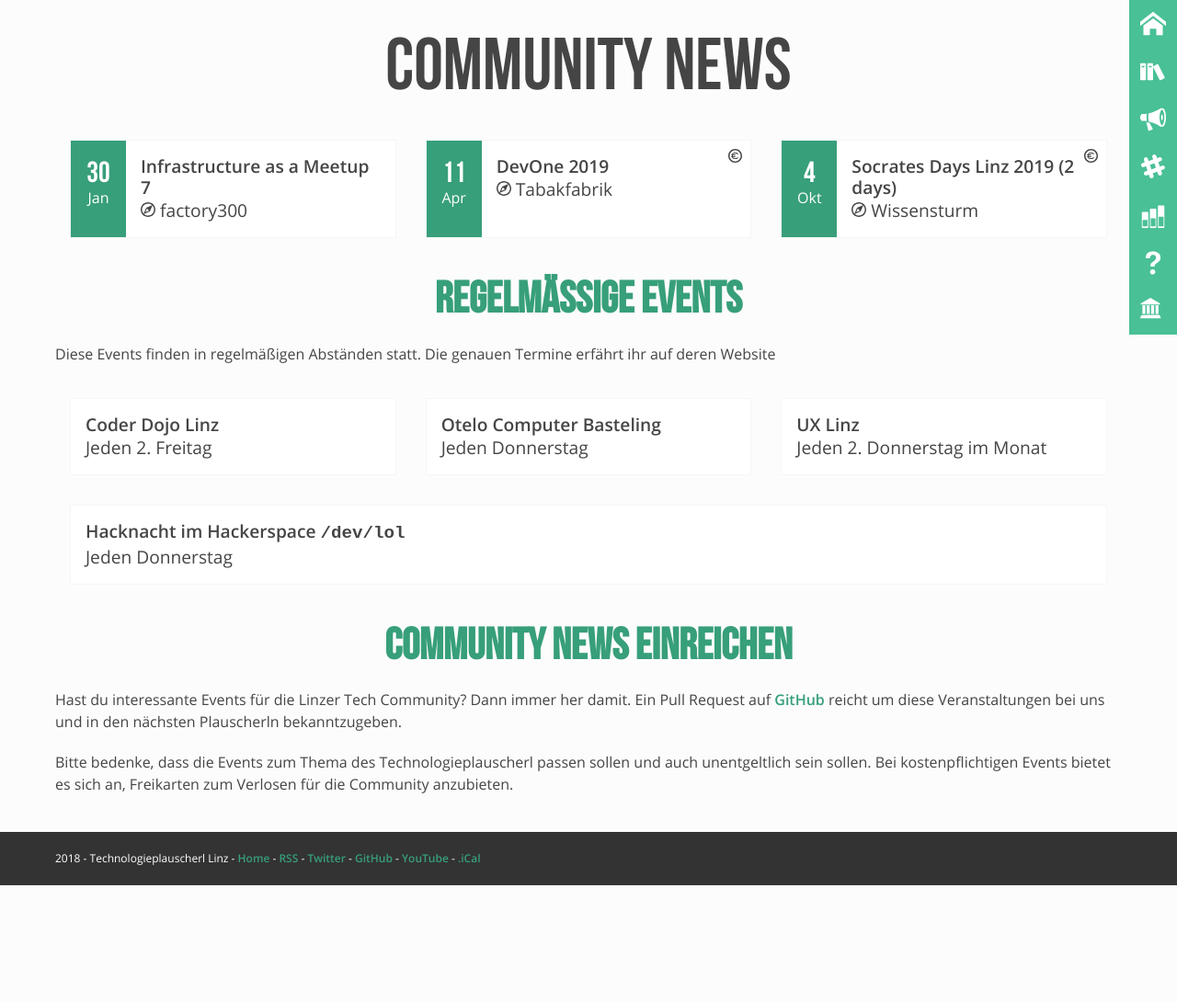
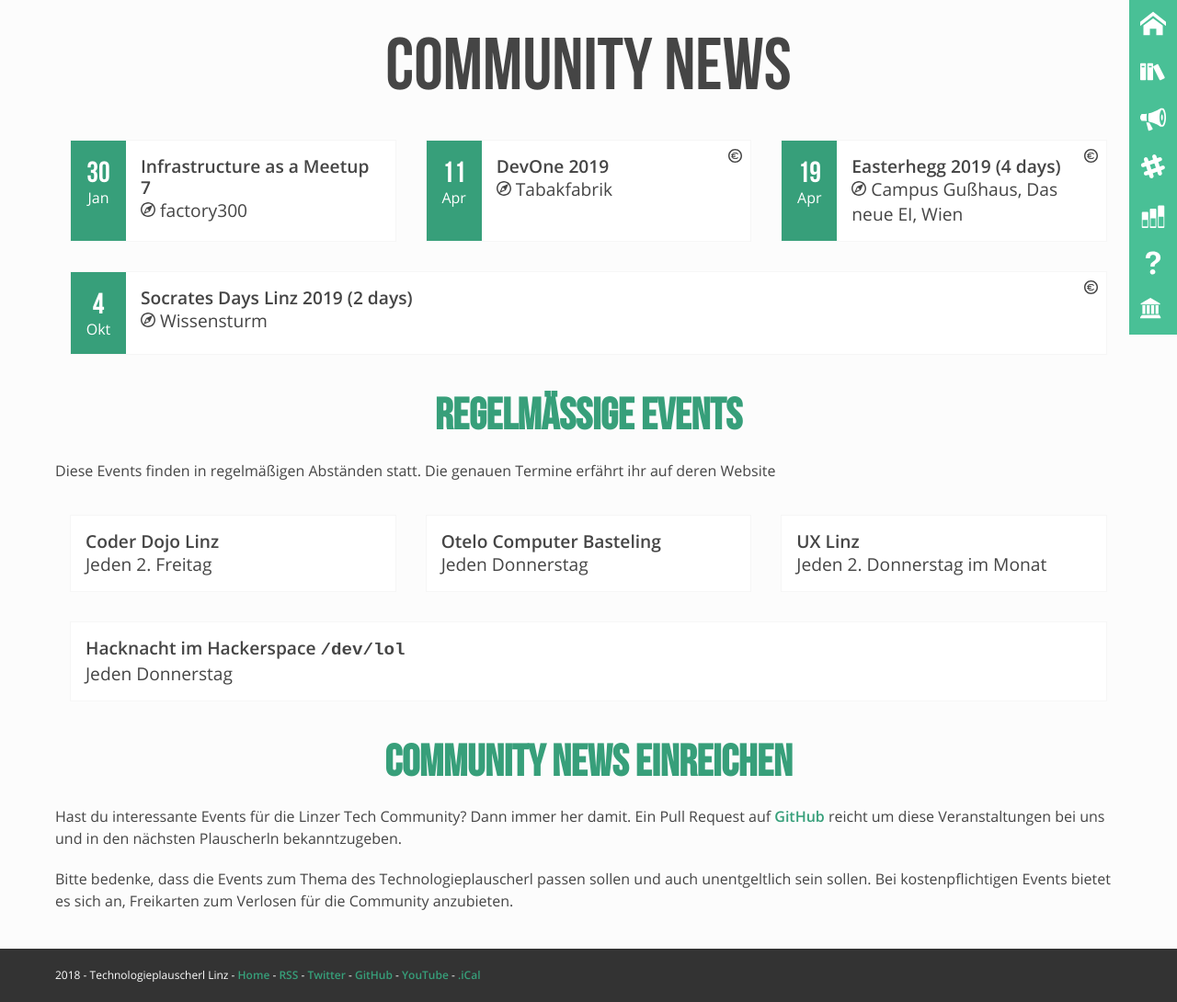
Before and after one commit to mericanAncer127/plauscherl, a Jekyll site: the page built from pages/community-news.html, in a window 1280 px wide. Shown: the whole page at 92% size. Built offline with Jekyll 4.4.1, drawn with Linux system fonts in a browser that asks for light colours; before the commit the page ends 963 px from its top, so only the background shows below that.

Commit message:
Added Easterhegg 2019 (#167)
* Added Easterhegg 2019

* added cost, fixed organizer id/name

* fixed indenting

```diff
--- a/_data/community.yml
+++ b/_data/community.yml
@@ -653,3 +653,13 @@
       location: "Coworking Space Waidhofen an der Ybbs im beta-campus"
       date: 2019-01-16
       link: https://www.meetup.com/WYOSS-Waidhofen-an-der-Ybbs-Open-Source-Software/events/256232851/
+-
+  id: c3w
+  name: "C3W"
+  events:
+    -
+      name: "Easterhegg 2019 (4 days)"
+      location: "Campus Gußhaus, Das neue EI, Wien"
+      date: 2019-04-19
+      link: https://eh19.easterhegg.eu/
+      cost: EUR 42
```
